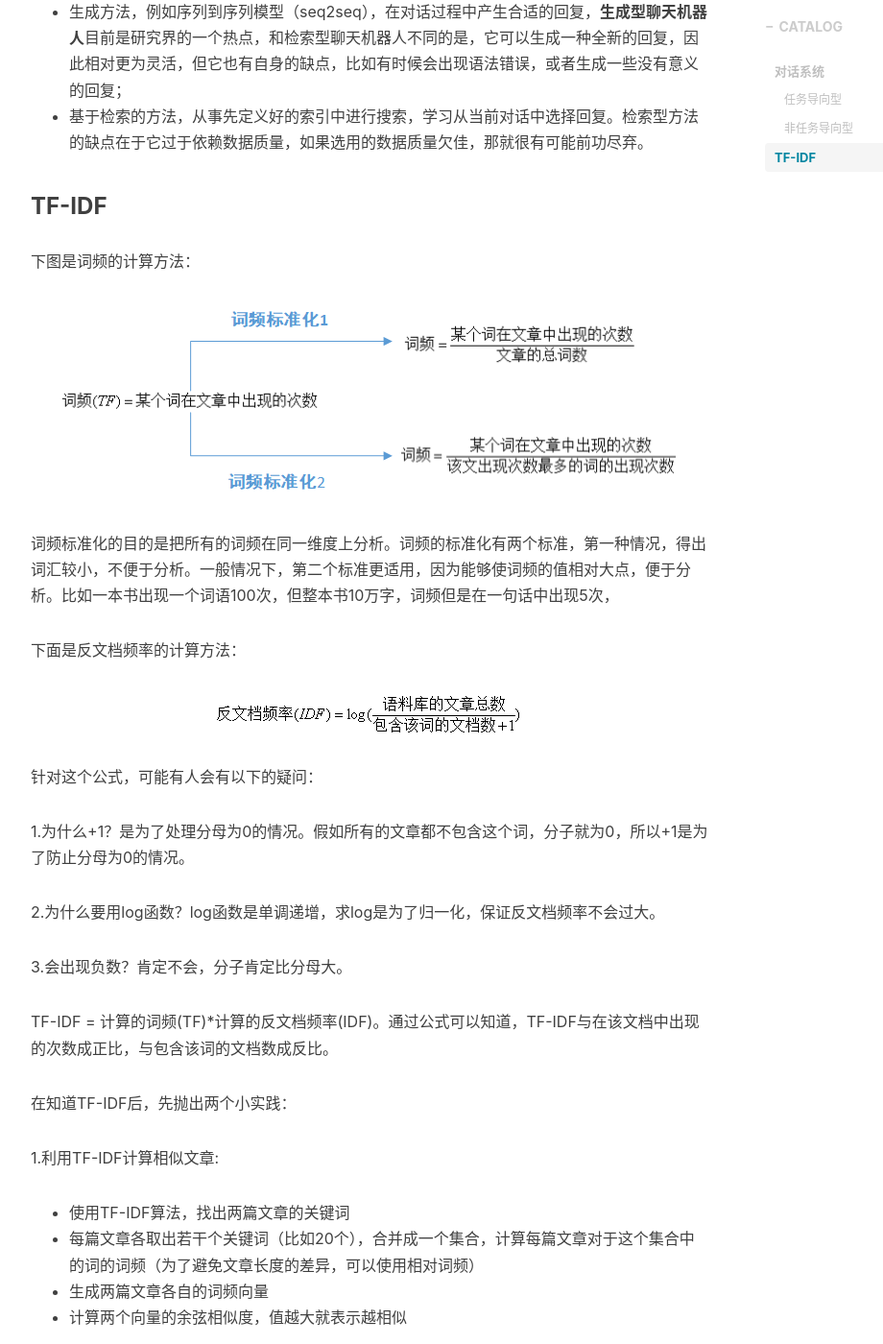
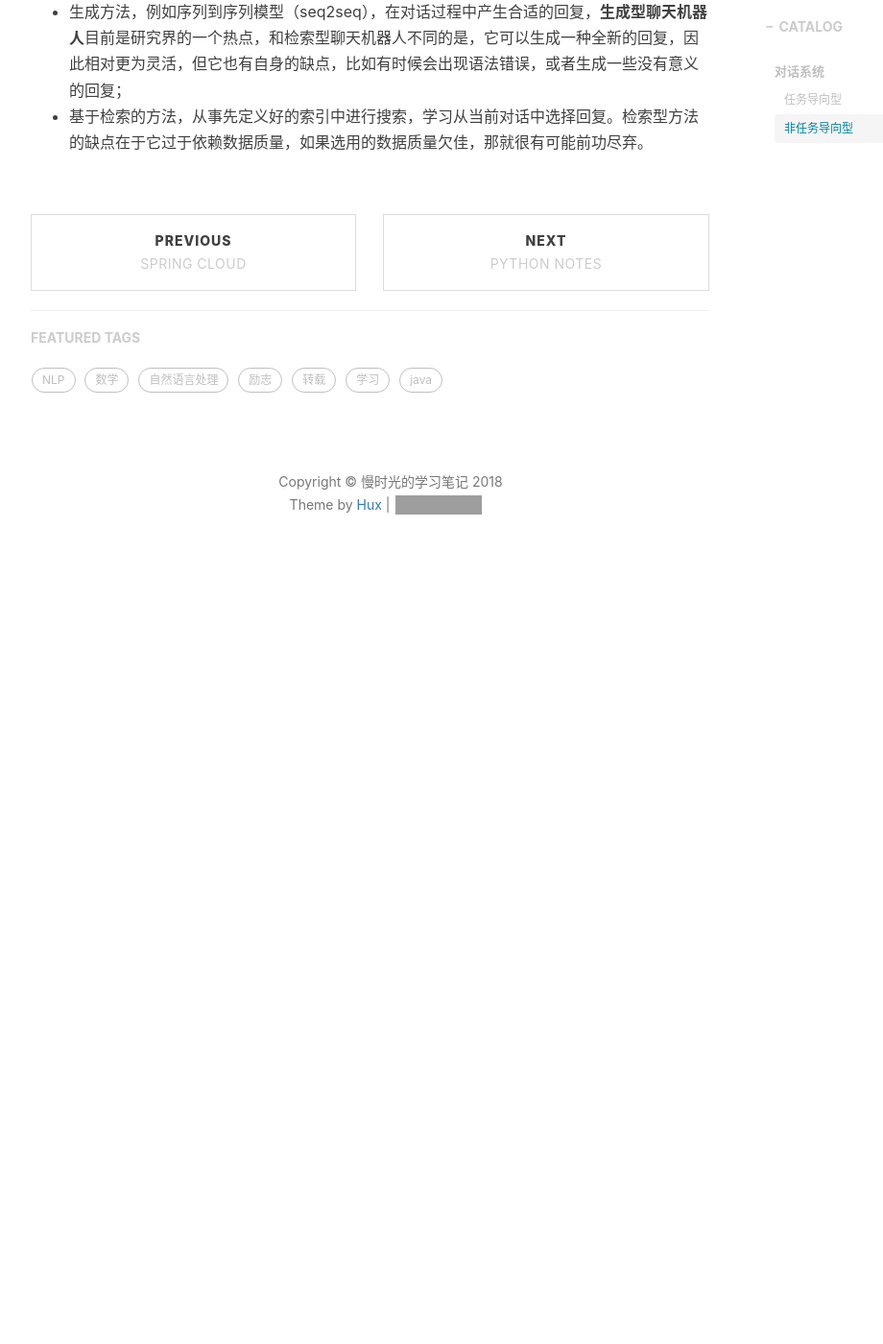
Before and after one commit to msg901216/msg901216.github.io, a Jekyll site: the page built from _posts/2018-09-14-NLP.md, in a window 1280 px wide and 1400 px high, scrolled down 2011 px. Shown: the whole window at 96% size, without its empty margins (233-1153 px from the left). Built offline with Jekyll 4.4.1, drawn with Linux system fonts in a browser that asks for light colours; nearby versions of some CDN libraries; comment, search, counter and statistics services are not loaded; after the commit the page ends 2641 px from its top, so only the background shows below that; some of the changed text lies outside the part shown; grey boxes are pictures that could not be loaded.

Commit message:
Update 2018-09-14-NLP.md

```diff
--- a/_posts/2018-09-14-NLP.md
+++ b/_posts/2018-09-14-NLP.md
@@ -41,46 +41,3 @@ tags:
 
 * 生成方法，例如序列到序列模型（seq2seq），在对话过程中产生合适的回复，**生成型聊天机器人**目前是研究界的一个热点，和检索型聊天机器人不同的是，它可以生成一种全新的回复，因此相对更为灵活，但它也有自身的缺点，比如有时候会出现语法错误，或者生成一些没有意义的回复；
 * 基于检索的方法，从事先定义好的索引中进行搜索，学习从当前对话中选择回复。检索型方法的缺点在于它过于依赖数据质量，如果选用的数据质量欠佳，那就很有可能前功尽弃。
-
-### TF-IDF
-
-下图是词频的计算方法：
-
-![TF](/img/posts/NLP/TF.png)
-
-词频标准化的目的是把所有的词频在同一维度上分析。词频的标准化有两个标准，第一种情况，得出词汇较小，不便于分析。一般情况下，第二个标准更适用，因为能够使词频的值相对大点，便于分析。比如一本书出现一个词语100次，但整本书10万字，词频但是在一句话中出现5次，
-
-下面是反文档频率的计算方法：
-
-![IDF](/img/posts/NLP/IDF.png)
-
-针对这个公式，可能有人会有以下的疑问：
-
-1.为什么+1？是为了处理分母为0的情况。假如所有的文章都不包含这个词，分子就为0，所以+1是为了防止分母为0的情况。
-
-2.为什么要用log函数？log函数是单调递增，求log是为了归一化，保证反文档频率不会过大。
-
-3.会出现负数？肯定不会，分子肯定比分母大。
-
- TF-IDF = 计算的词频(TF)*计算的反文档频率(IDF)。通过公式可以知道，TF-IDF与在该文档中出现的次数成正比，与包含该词的文档数成反比。
-
-在知道TF-IDF后，先抛出两个小实践：
-
-1.利用TF-IDF计算相似文章:
-
-* 使用TF-IDF算法，找出两篇文章的关键词
-* 每篇文章各取出若干个关键词（比如20个），合并成一个集合，计算每篇文章对于这个集合中的词的词频（为了避免文章长度的差异，可以使用相对词频）
-* 生成两篇文章各自的词频向量
-* 计算两个向量的余弦相似度，值越大就表示越相似
-
-文章的信息都包含在句子中，有些句子包含的信息多，有些句子包含的信息少。 "自动摘要"就是要找出那些包含信息最多的句子。句子的信息量用"关键词"来衡量。如果包含的关键词越多，就说明这个句子越重要。只要关键词之间的距离小于“门槛值” ，它们就被认为处于同一个簇之中，如果两个关键词之间有5个以上的其他词，就可以把这两个关键词分在两个簇。下一步，对于每个簇，都计算它的重要性分值
-
-![cluster](/img/posts/NLP/cluster.png)
-
-有时候，为了方便实际的操作可以化简为不考虑簇的用法，
-* 计算原始文本的词频，生成词频数组 [(2, '你好'), (10, '大数据'), (4, '智能'), (100, '的')...]
-* 过滤停用词，得出新的词频数组  [(2, '你好'), (10, '大数据'), (4, '智能')...]
-* 按照词频进行排序 [(2, '你好'), (4, '智能'), (10, '大数据')...]
-* 将文章分为句子
-* 选择关键词首先出现的句子 (一般文章首段和最后一段，每段的首句和末句是比较重要的)
-* 将选中的句子按照出现顺序，组成摘要
```
